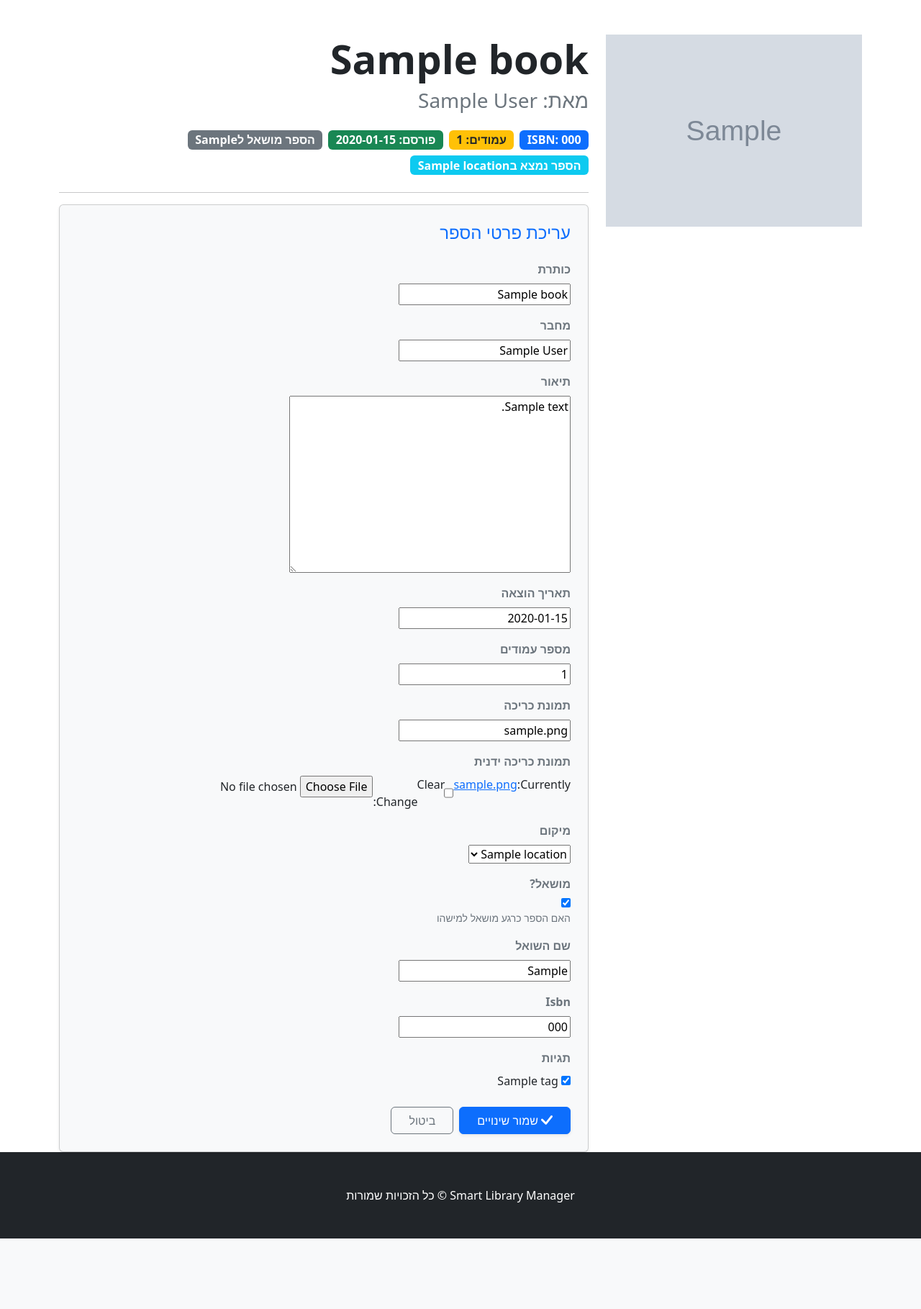
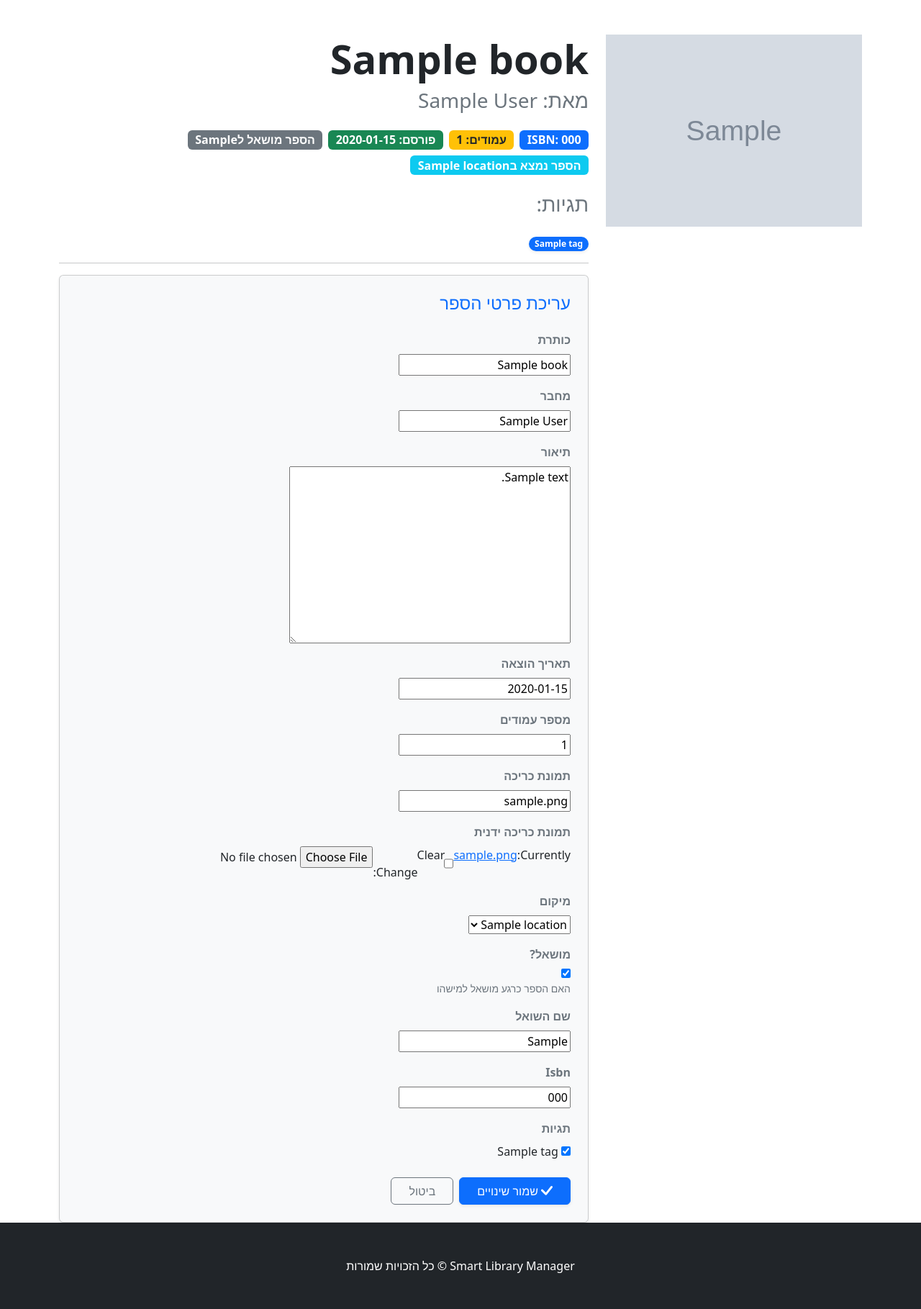
Before and after one commit to YoniPel/SmartLibraryManager, a Django app: page /book/1/edit in a window 1280 px wide. Shown: the part 56-1875 px from the top of the page at 72% size. Before the commit the page ends 1777 px from the top, so only its background shows below. Run offline with Django 5.2, Linux system fonts and the light colour scheme; tables that the repository leaves empty hold one stand-in row (values such as "Sample post"); grey boxes marked "Sample" are stand-in pictures; some libraries are stand-ins or nearby versions.

Commit message:
add tags to the book page

```diff
--- a/catalog/templates/catalog/book_page_index.html
+++ b/catalog/templates/catalog/book_page_index.html
@@ -27,6 +27,20 @@
                 {% endif %}
             </div>
 
+            <div>
+                <h3 class="text-muted mb-4">תגיות:</h3>
+                {% if book.tags.exists  %}
+                    {% for tag in book.tags.all %}
+                        <span class="badge rounded-pill bg-primary shadow-sm text-wrap d-inline-block">
+                            {{ tag.name }}
+                        </span>
+                    {% endfor %}
+                {% else %}
+                    <span class="text-muted">אין תגיות לספר זה</span>
+                {% endif %}
+
+            </div>
+
             <hr>
             {% block book_content %} {% endblock book_content %}
         </div>
```
